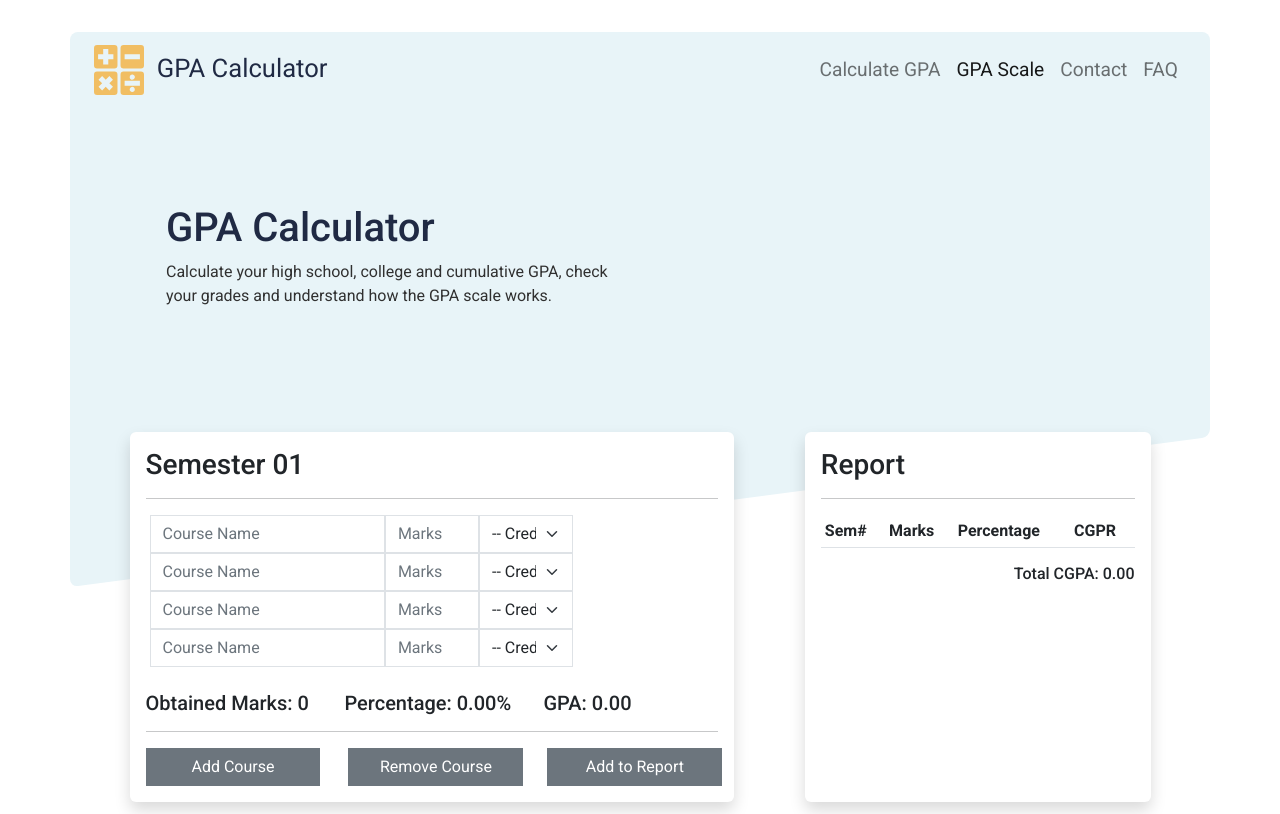
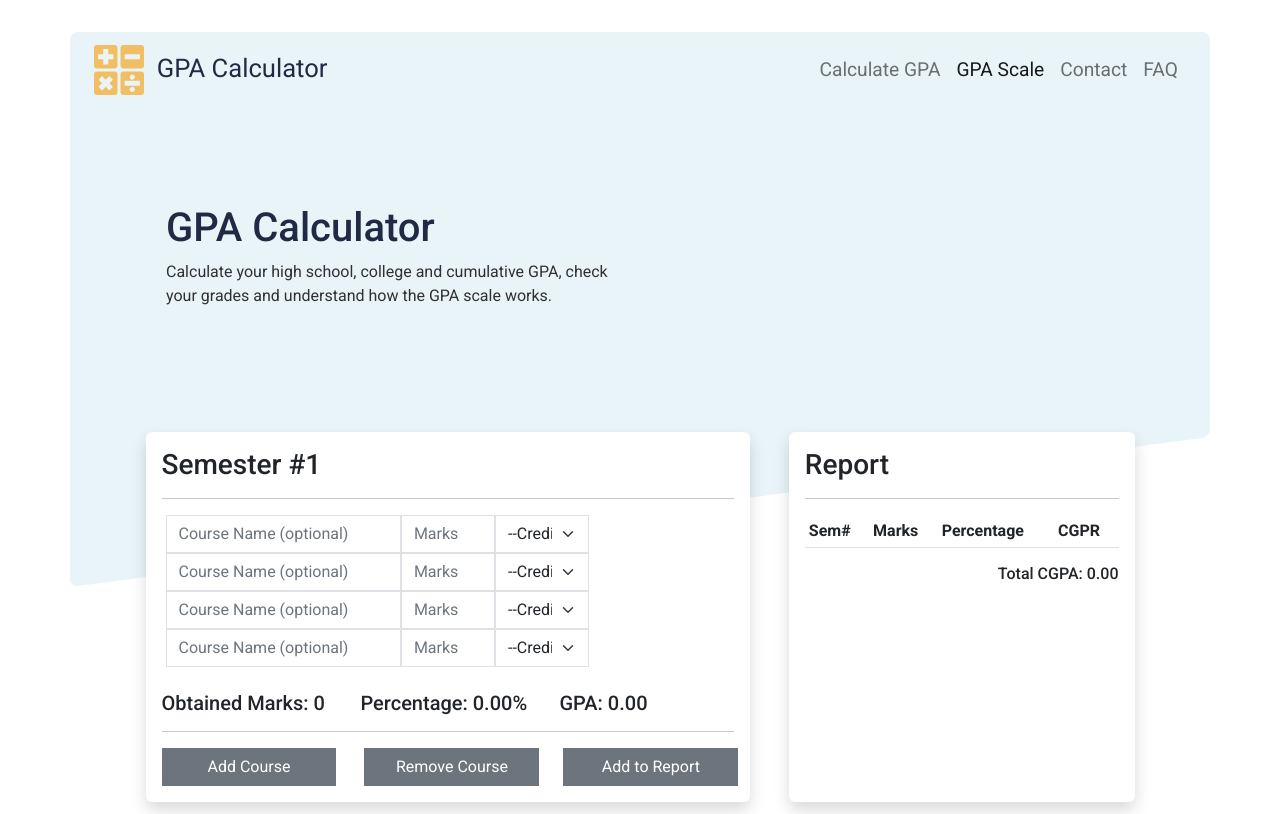
Before and after one commit to mwasifraza/gpa-calculator, a React (Create React App) app: page / in a window 1280 px wide. Built offline with nearby package versions, Linux system fonts and the light colour scheme.

Commit message:
file structure changed

```diff
--- a/src/components/elements/FormGpa.js
+++ b/src/components/elements/FormGpa.js
@@ -1,7 +1,8 @@
 import React, { useState, useEffect } from 'react';
+import SemesterForm from './SemesterForm';
 import FormGpaOneRow from './FormGpaOneRow';
 import ReportTable from './ReportTable';
-import getGp from './Calculation';
+import getGp from './GpScale';
 
 class FormGpa extends React.Component {
     state = {
@@ -91,8 +92,6 @@ class FormGpa extends React.Component {
 
   const ParentComponent = props => {
 
-    // console.log(JSON.parse(data));
-
     const getLocalData = () => {
       let data = localStorage.getItem("gpa-report");
       if (data){ return JSON.parse(data); }
@@ -100,6 +99,7 @@ class FormGpa extends React.Component {
     }
 
     const [items, setItems] = useState(getLocalData());
+    let semNum = (items.length > 0) ? (items[items.length-1].no)+1 : 1;
 
     const addToReport = () => {
       const semester = {};
@@ -109,7 +109,7 @@ class FormGpa extends React.Component {
       let y = document.getElementById('percent');
       let z = document.getElementById('cgpr');
 
-      semester.no = 1;
+      semester.no = semNum;
       semester.marks = parseInt(x.innerHTML, 10);
       semester.percent = parseFloat(y.innerHTML);
       semester.cgpr = parseFloat(z.innerHTML);
@@ -130,44 +130,11 @@ class FormGpa extends React.Component {
     return (
       <>
       <div className='row'>
-        <div className='col-sm-7 bg-body shadow rounded p-3 m-2'>
-          <h3>Semester 01</h3>
-          <hr />
-          <form id='gpa-form-elem'>
-              {props.children}
-          </form>
-          <div className='row mt-4'>
-              <div className='col-md-4'>
-                  <h5 className='mb-0'>Obtained Marks: <span id='obt-marks'>0</span></h5>
-              </div>
-              <div className='col-md-4'>
-                  <h5 className='mb-0'>Percentage: <span id='percent'>0.00</span>%</h5>
-              </div>
-              <div className='col-md-4'>
-                  <h5 className='mb-0'>GPA: <span id='cgpr'>0.00</span></h5>
-              </div>
-          </div><hr />
-          <div className='row'>
-              <div className='col-md-4'>
-                  <button type="button" onClick={props.addChild} className='btn rounded-0 shadow-none btn-secondary w-100' id=''>
-                    {/* <i className='fas fa-plus'></i> */}
-                    Add Course
-                  </button>
-              </div>
-              <div className='col-md-4'>
-                  <button type="button" onClick={props.removeChild} className='btn rounded-0 shadow-none mx-1 btn-secondary w-100' id=''>
-                    Remove Course
-                  </button>
-              </div>
-              <div className='col-md-4'>
-                  <button type="button" onClick={addToReport} className='btn rounded-0 shadow-none mx-1 btn-secondary w-100' id=''>
-                    Add to Report
-                  </button>
-              </div>
-          </div>
+        <div className='col-sm-7 bg-body shadow rounded p-3 mx-4 my-2 h-100'>
+          <SemesterForm semNo={semNum} children={props.children} addChild={props.addChild} removeChild={props.removeChild} report={addToReport} />
         </div>
-        <div className='col-sm-4 bg-body rounded shadow p-3 m-2 ms-auto'>
-          <ReportTable />
+        <div className='col-sm-4 bg-body rounded shadow p-3 mx-4 my-2 ms-auto'>
+          <ReportTable localdata={items} />
         </div>
       </div>
     </>
--- a/src/components/elements/FormGpaOneRow.js
+++ b/src/components/elements/FormGpaOneRow.js
@@ -5,14 +5,14 @@ const FormGpaOneRow = props => {
     <>
     <div className='row g-0 px-1' id={props.id}>
         <div className='col-md-5'>
-            <input type="text" className='form-control shadow-none border rounded-0' id='coursename' name="coursename" placeholder='Course Name' />
+            <input type="text" className='form-control shadow-none border rounded-0' id='coursename' name="coursename" placeholder='Course Name (optional)' />
         </div>
         <div className='col-md-2'>
             <input type="number" className='form-control shadow-none border rounded-0' id='marks' onKeyUp={e => props.calculateGP(props.id)} name="marks" placeholder='Marks' />
         </div>
         <div className='col-md-2'>
             <select className="form-select shadow-none border rounded-0" id="credit" onChange={e => props.calculateGP(props.id)}>
-                <option value="">-- Credit --</option>
+                <option value="">--Credit--</option>
                 <option value="3">3</option>
             </select>
         </div>
--- a/src/components/elements/ReportTable.js
+++ b/src/components/elements/ReportTable.js
@@ -1,16 +1,9 @@
 import React, { useEffect, useState } from 'react'
 
-const ReportTable = () => {
-    const getLocalData = () => {
-        let data = localStorage.getItem("gpa-report");
-        if (data){ return JSON.parse(data); }
-        else{ return [] };
-    }
-    const localdata = getLocalData();
-
+const ReportTable = props => {
   return (
     <>
-    <div className=''>
+    <div>
         <h3>Report</h3>
         <hr />
         <table className='table table-sm'>
@@ -24,7 +17,7 @@ const ReportTable = () => {
             </thead>
             <tbody>
                 {
-                    localdata.map((elem, index) => {
+                    props.localdata.map((elem, index) => {
                         return(
                             <tr key={index}>
                                 <td>{elem.no}</td>
--- /dev/null
+++ b/src/components/elements/SemesterForm.js
@@ -0,0 +1,47 @@
+import React from 'react'
+
+const SemesterForm = props => {
+  return (
+    <>
+    <div>
+    <h3>Semester #{props.semNo}</h3>
+        <hr />
+        <form id='gpa-form-elem'>
+            {props.children}
+        </form>
+        <div className='row mt-4'>
+            <div className='col-md-4'>
+                <h5 className='mb-0'>Obtained Marks: <span id='obt-marks'>0</span></h5>
+            </div>
+            <div className='col-md-4'>
+                <h5 className='mb-0'>Percentage: <span id='percent'>0.00</span>%</h5>
+            </div>
+            <div className='col-md-4'>
+                <h5 className='mb-0'>GPA: <span id='cgpr'>0.00</span></h5>
+            </div>
+        </div>
+        <hr />
+        <div className='row'>
+            <div className='col-md-4'>
+                <button type="button" onClick={props.addChild} className='btn rounded-0 shadow-none btn-secondary w-100' id=''>
+                    {/* <i className='fas fa-plus'></i> */}
+                    Add Course
+                </button>
+            </div>
+            <div className='col-md-4'>
+                <button type="button" onClick={props.removeChild} className='btn rounded-0 shadow-none mx-1 btn-secondary w-100' id=''>
+                    Remove Course
+                </button>
+            </div>
+            <div className='col-md-4'>
+                <button type="button" onClick={props.report} className='btn rounded-0 shadow-none mx-1 btn-secondary w-100' id=''>
+                    Add to Report
+                </button>
+            </div>
+        </div>
+    </div>
+    </>
+  )
+}
+
+export default SemesterForm
```
Also changed, not shown: src/components/elements/GpScale.js (renamed from src/components/elements/Calculation.js).
